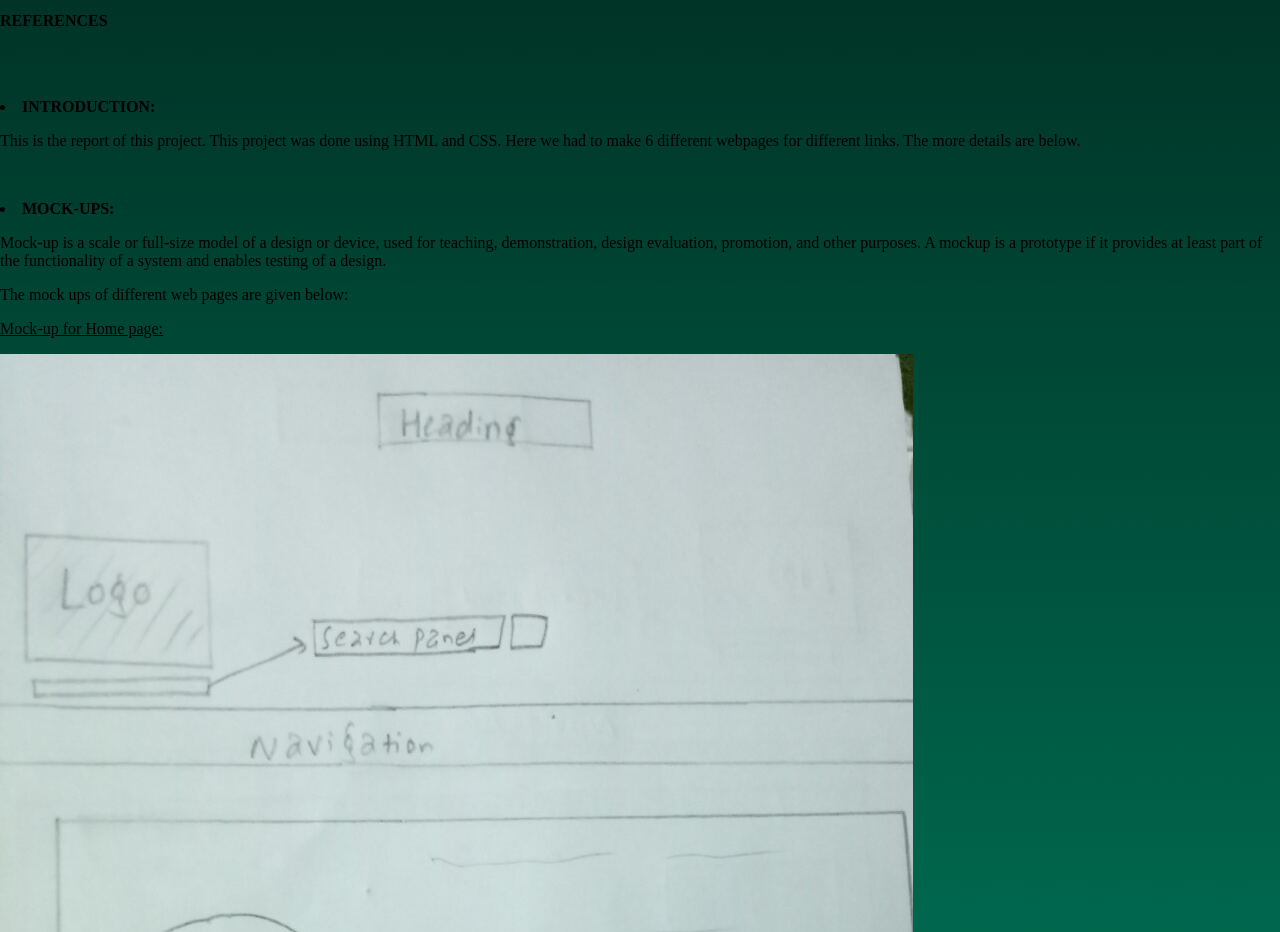
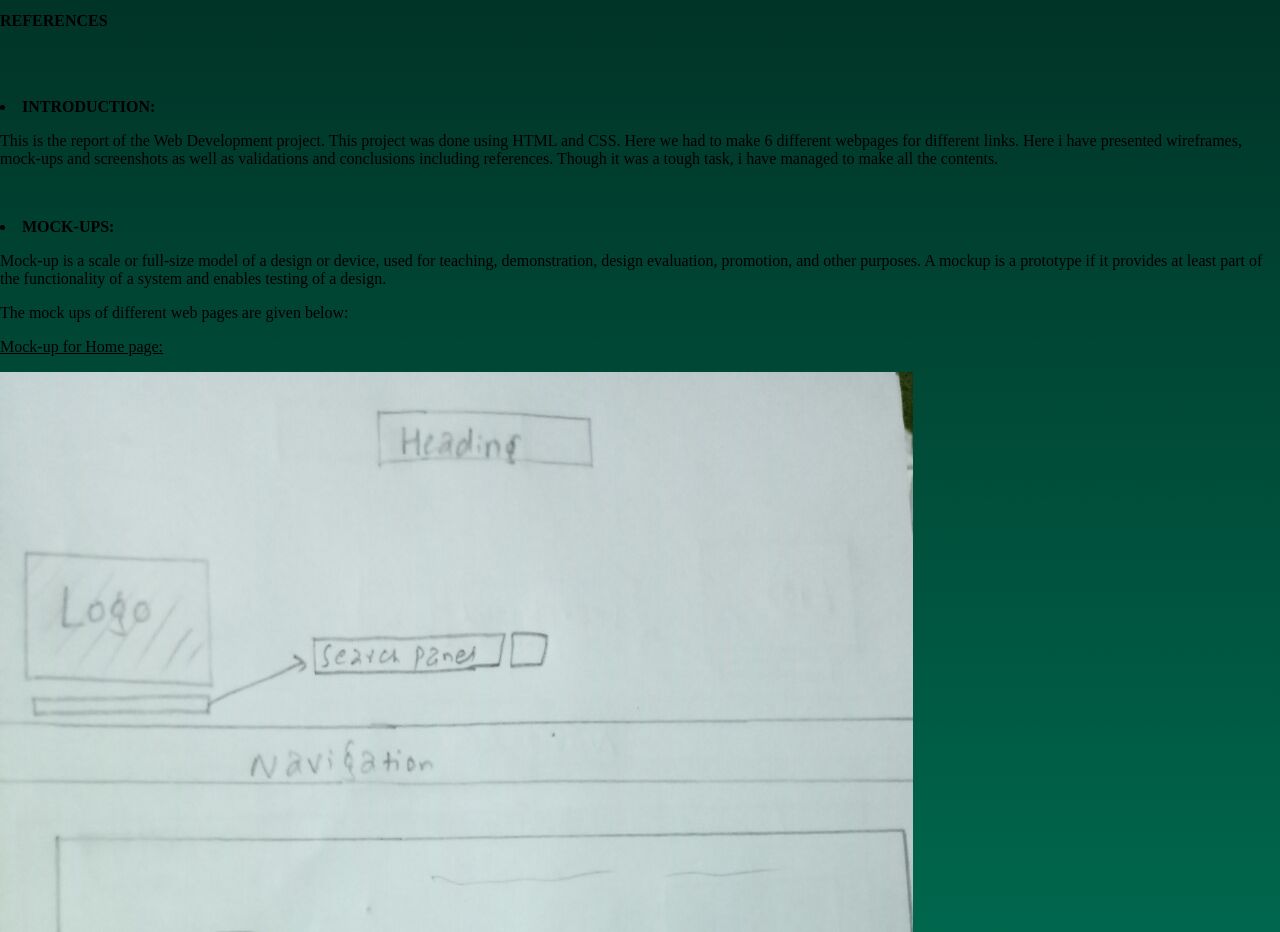
Before and after one commit to yogesh1230/Web-Project, a plain HTML site: page models_gp.html in a window 1280 px wide. Shown: the part 940-1872 px from the top of the page. Drawn offline with Linux system fonts and the light colour scheme; files that its build step writes are made by us from their sources.

Commit message:
comment was added

```diff
--- a/models_gp.html
+++ b/models_gp.html
@@ -131,7 +131,7 @@
 	<b><li>INTRODUCTION:</li></b>
 </p>
 <p>
-	This is the report of this project. This project was done using HTML and CSS. Here we had to make 6 different webpages for different links. The more details are below.
+	This is the report of the Web Development  project. This project was done using HTML and CSS. Here we had to make 6 different webpages for different links. Here i have presented wireframes, mock-ups and screenshots as well as validations and conclusions including references. Though it was a tough task, i have managed to make all the contents.
 </p>
 <br>
 <p>
```
Also changed, not shown: social.html (+1 -1 lines).
